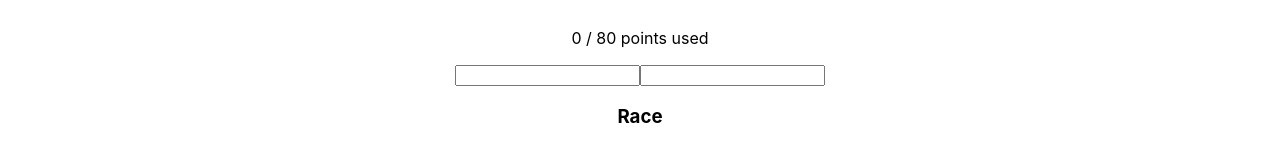
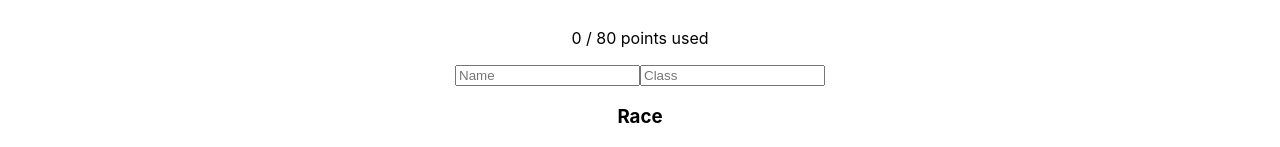
Before and after one commit to AutoDave91/anime-5e-helper, a React (Create React App) app: page /build-character in a window 1280 px wide. Shown: the part 134-281 px from the top of the page. Built offline with nearby package versions, Linux system fonts and the light colour scheme.

Commit message:
placeholder text

```diff
--- a/src/pages/CharacterBuild.js
+++ b/src/pages/CharacterBuild.js
@@ -134,8 +134,8 @@ const CharacterBuild = () => {
             </div>
             <div>
                 <form>
-                    <input type="text" onChange={(e) => setCharName(e.target.value)} value={charName} />
-                    <input type="text" onChange={(e) => setCharClass(e.target.value)} value={charClass} />
+                    <input type="text" onChange={(e) => setCharName(e.target.value)} value={charName} placeholder='Name' />
+                    <input type="text" onChange={(e) => setCharClass(e.target.value)} value={charClass} placeholder='Class' />
                     <h3>Race</h3>
                     <select onChange={handleRaceChange}>
                         <option value={['', 0]} >Select Race</option>
```
